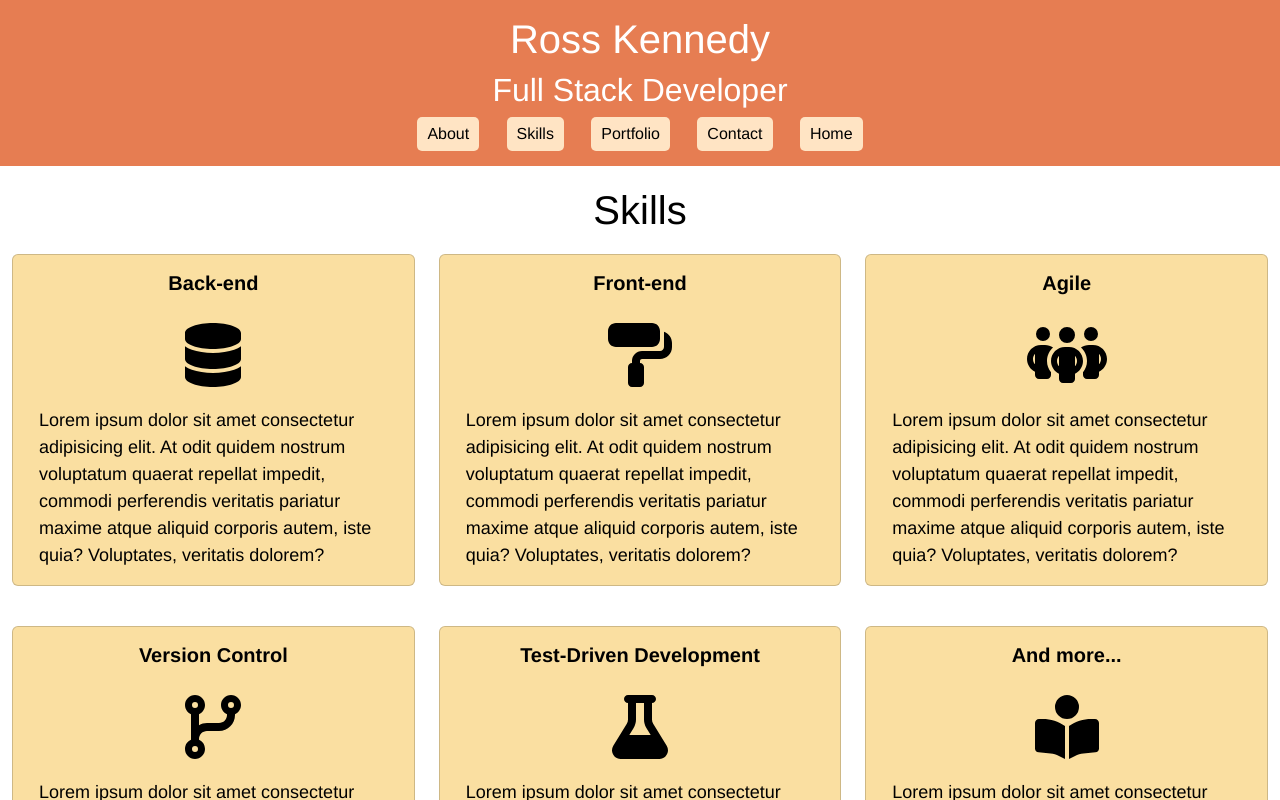
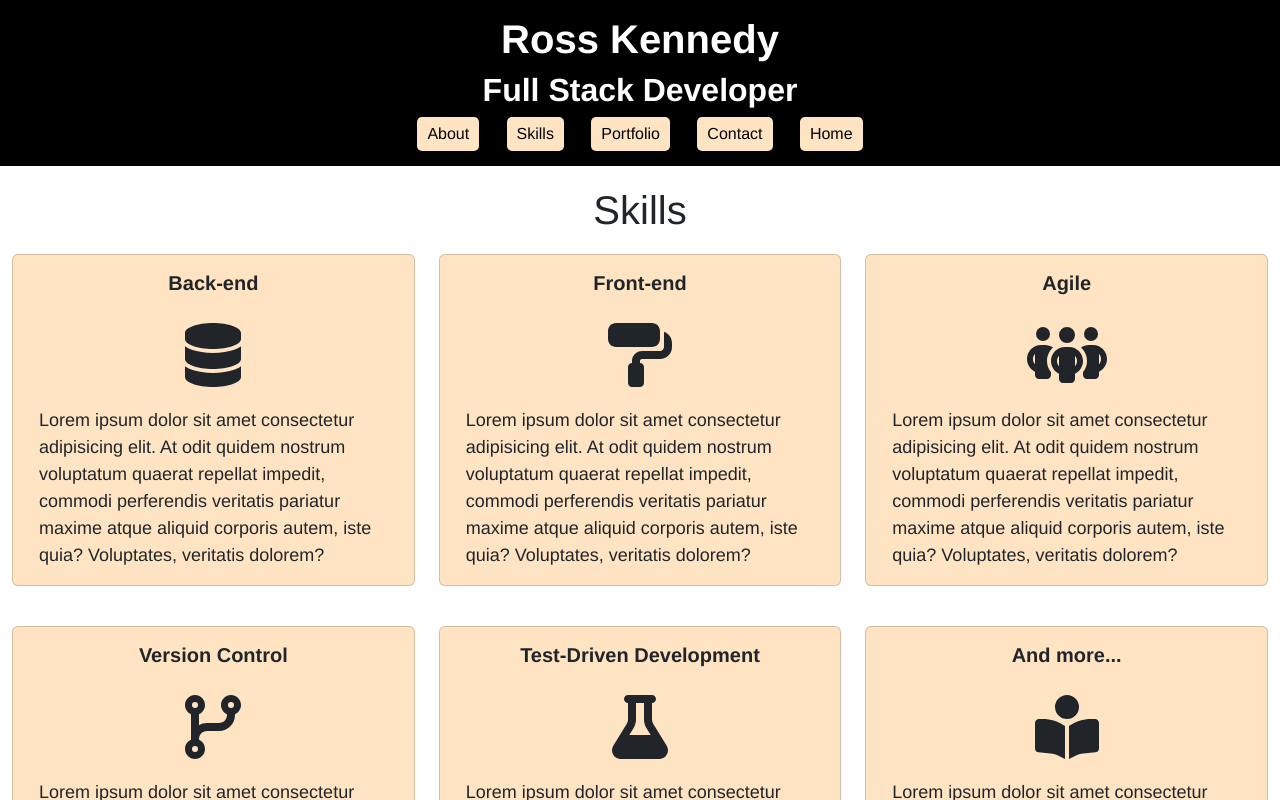
Before and after one commit to RoKen1000/portfolio-website, a React (Create React App) app: page /tech-skills in a window 1280 px wide. Shown: the top 800 px of the page. Built offline with nearby package versions, Linux system fonts and the light colour scheme.

Commit message:
Fix issue where Header exit animation was not working. Alter window width parameters to make nav buttons appear in header when there is enough space for them to appear.

```diff
--- a/src/App.css
+++ b/src/App.css
@@ -7,10 +7,6 @@ p{
   font-size: large;
 }
 
-html body{
-  color: black;
-}
-
 .page-heading{
   margin: 20px;
 }
--- a/src/App.js
+++ b/src/App.js
@@ -3,6 +3,7 @@ import 'bootstrap/dist/css/bootstrap.min.css';
 import { Header } from './components/Header';
 import { AnimatedRoutes } from './components/AnimatedRoutes';
 import { useState } from 'react';
+import { AnimatePresence } from 'framer-motion';
 
 function App() {
 
@@ -10,7 +11,9 @@ function App() {
 
   return (
     <div className="App">
-      {header && <Header/>}
+      <AnimatePresence mode="wait">
+        {header && <Header/>}
+      </AnimatePresence>
       <AnimatedRoutes setHeader={setHeader}/>
     </div>
   );
--- a/src/components/Header.jsx
+++ b/src/components/Header.jsx
@@ -1,7 +1,7 @@
 import { useEffect, useState } from "react"
 import "../styles/Header.css"
 import { MobileNavPanel } from "./MobileNavPanel"
-import { AnimatePresence, motion } from "framer-motion"
+import { motion } from "framer-motion"
 import { DesktopNavBar } from "./DesktopNavBar"
 
 export const Header = ({header}) => {
@@ -15,19 +15,18 @@ export const Header = ({header}) => {
     }, [])
 
     return(
-        <AnimatePresence mode="wait">
             <motion.div
+                    key="modal"
                     initial={{y: -200}}
                     animate={{y: 0}}
                     exit={{y: -200}}
                 >
                 <header className="header">
-                    <h1>Ross Kennedy</h1>
-                    <h2>Full Stack Developer</h2>
-                    {windowWidth < 1000 && <MobileNavPanel />}
-                    {windowWidth >= 1000 && <DesktopNavBar/>}
+                    <h1><strong>Ross Kennedy</strong></h1>
+                    <h2><strong>Full Stack Developer</strong></h2>
+                    {windowWidth < 600 && <MobileNavPanel />}
+                    {windowWidth >= 600 && <DesktopNavBar/>}
                 </header>
              </motion.div>
-        </AnimatePresence>
     )
 }
--- a/src/styles/DesktopNavBar.css
+++ b/src/styles/DesktopNavBar.css
@@ -2,15 +2,16 @@
     padding: 5px 10px 5px 10px;
     background-color: bisque;
     border-radius: 5px;
+    transition: all 0.2s ease-in-out;
 }
 
 .desktop-nav-button:hover{
-    transform: scale(1.2, 1.2);
+    transform: scale(1.3, 1.3);
 }
 
-/* .desktop-nav-button:active{
-    background-color: red;
-} */
+.desktop-nav-button:active{
+    background-color: rgb(187, 141, 85);
+}
 
 .desktop-nav-link-container{
     display: flex;
--- a/src/styles/Header.css
+++ b/src/styles/Header.css
@@ -1,7 +1,6 @@
 
 header{
-    /* background-color: rgb(182, 114, 222); */
-    background-color: #E67D52;
+    background-color: #000000;
     color: white;
     padding: 15px;
 }
--- a/src/styles/Home.css
+++ b/src/styles/Home.css
@@ -1,6 +1,5 @@
 .landing-page{
     height: 100vh;
-    /* background-color: #fadfa1; */
     background-image: linear-gradient(to top, rgb(255, 228, 196), rgb(255, 255, 255));
 }
 
--- a/src/styles/TechSkills.css
+++ b/src/styles/TechSkills.css
@@ -6,7 +6,7 @@
 
 .tech-cards{
     margin-bottom: 40px;
-    background-color: #fadfa1;
+    background-color: bisque;
 }
 
 @media screen and (min-width: 1400px){
```
